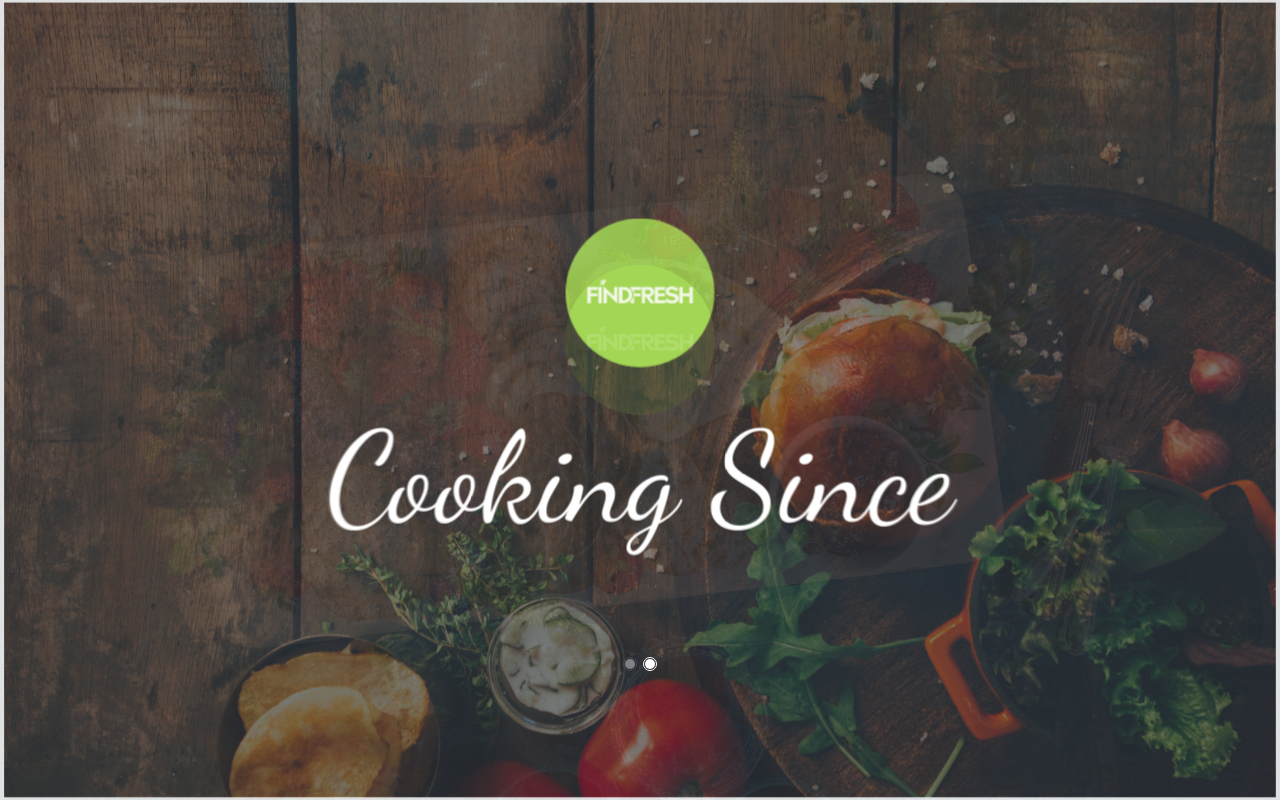
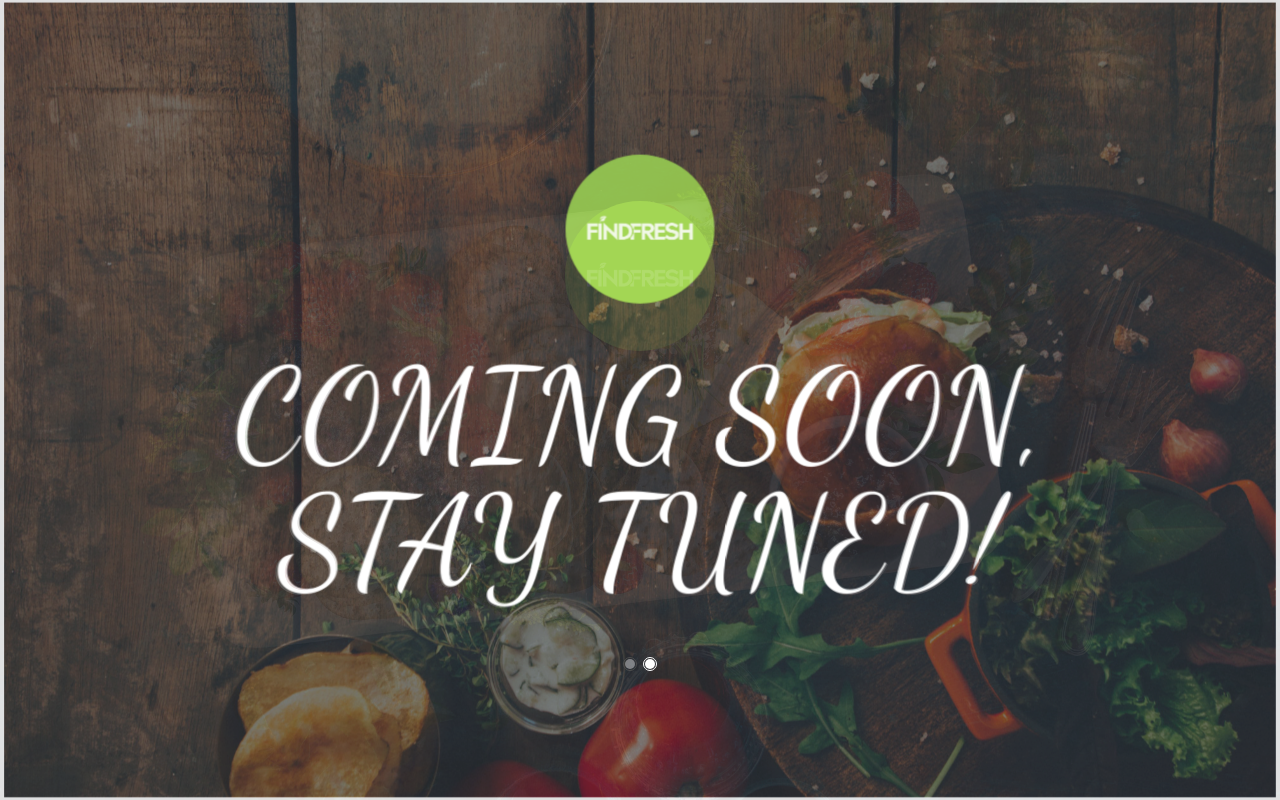
Before and after one commit to EMIRAAZ/findfresh-landing, a plain HTML site: page index.html in a window 1280 px wide. Drawn offline with nearby package versions, Linux system fonts and the light colour scheme.

Commit message:
first commit

```diff
--- a/index.html
+++ b/index.html
@@ -36,7 +36,7 @@
 										<img src="./green and white.png" style="width: 100%;height:100%;border-radius: 5px;" alt="loading" loading="lazy">
 									</div>
 								</div>
-								<h1>Cooking Since</h1>
+								<h1>COMING SOON, STAY TUNED!</h1>
 							</div>
 						</div>
 
@@ -61,7 +61,8 @@
 							</div>
 							<div >
 								<div class="text w-100 mt-5 text-center">
-									<h1>Cooking Since</h1>
+									<h1>COMING SOON, STAY TUNED!</h1>
+
 
 							</div>
 						</div>
```
